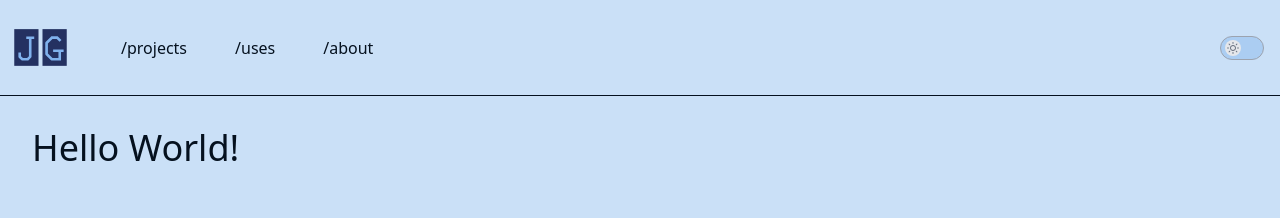
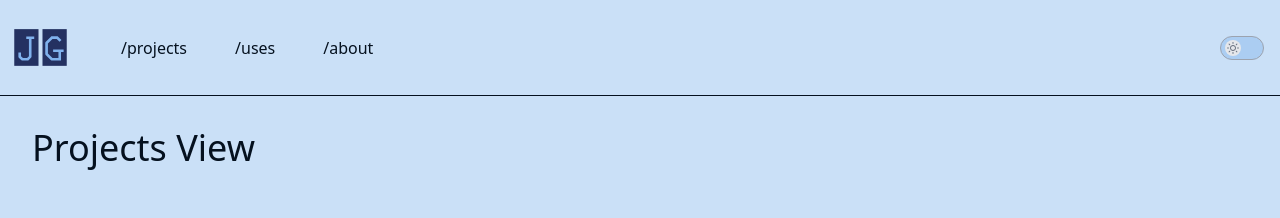
Before and after one commit to javiergranados/website, a Vue app: page /projects in a window 1280 px wide. Shown: the top 218 px of the page. Built offline with nearby package versions, Linux system fonts and the light colour scheme.

Commit message:
Install and implement vue router library

```diff
--- a/package.json
+++ b/package.json
@@ -12,7 +12,8 @@
   },
   "dependencies": {
     "@headlessui/vue": "^1.7.15",
-    "vue": "^3.3.4"
+    "vue": "^3.3.4",
+    "vue-router": "^4.2.4"
   },
   "devDependencies": {
     "@trivago/prettier-plugin-sort-imports": "^4.2.0",
--- a/src/App.vue
+++ b/src/App.vue
@@ -1,10 +1,7 @@
 <script setup lang="ts">
 import AppLayout from './components/AppLayout.vue'
-import HelloWorld from './components/HelloWorld.vue'
 </script>
 
 <template>
-  <AppLayout>
-    <HelloWorld />
-  </AppLayout>
+  <AppLayout />
 </template>
--- a/src/components/AppLayout.vue
+++ b/src/components/AppLayout.vue
@@ -6,7 +6,7 @@ import NavbarComponent from './NavbarComponent.vue'
 <template>
   <NavbarComponent />
   <main role="main" class="h-[calc(100vh-10rem)] overflow-auto bg-base-100 p-8">
-    <slot></slot>
+    <router-view></router-view>
   </main>
   <FooterComponent />
 </template>
--- a/src/components/NavbarComponent.vue
+++ b/src/components/NavbarComponent.vue
@@ -21,8 +21,10 @@ function buildOptionClass(index: number) {
 
 <template>
   <nav class="navbar h-24 border-b border-primary bg-base-100">
-    <a class="mr-8"><img alt="logo" :src="logoSrc" width="65" height="50" /> </a>
-    <a v-for="(option, index) in NAV_OPTIONS" :key="index" :class="buildOptionClass(index)">/{{ option }}</a>
+    <router-link to="/" class="mr-8"><img alt="logo" :src="logoSrc" width="65" height="50" /> </router-link>
+    <router-link v-for="(option, index) in NAV_OPTIONS" :key="index" :to="`/${option}`" :class="buildOptionClass(index)"
+      >/{{ option }}</router-link
+    >
     <ThemeToggle class="ml-auto mr-2" :is-dark-mode="theme === 'dark'" @toggle-theme="toggleTheme" />
   </nav>
 </template>
--- /dev/null
+++ b/src/views/AboutView.vue
@@ -0,0 +1,7 @@
+<script setup lang="ts">
+const msg = 'About View'
+</script>
+
+<template>
+  <h1 class="text-4xl text-primary">{{ msg }}</h1>
+</template>
--- a/src/components/HelloWorld.vue
+++ b/src/views/MainView.vue
@@ -1,5 +1,5 @@
 <script setup lang="ts">
-const msg = 'Hello World!'
+const msg = 'Main View'
 </script>
 
 <template>
--- /dev/null
+++ b/src/views/ProjectsView.vue
@@ -0,0 +1,7 @@
+<script setup lang="ts">
+const msg = 'Projects View'
+</script>
+
+<template>
+  <h1 class="text-4xl text-primary">{{ msg }}</h1>
+</template>
--- /dev/null
+++ b/src/views/UsesView.vue
@@ -0,0 +1,7 @@
+<script setup lang="ts">
+const msg = 'Uses View'
+</script>
+
+<template>
+  <h1 class="text-4xl text-primary">{{ msg }}</h1>
+</template>
```
Also changed, not shown: src/main.ts (+18 -1 lines), 1 other file (tests, documents, lock files or other folders).
